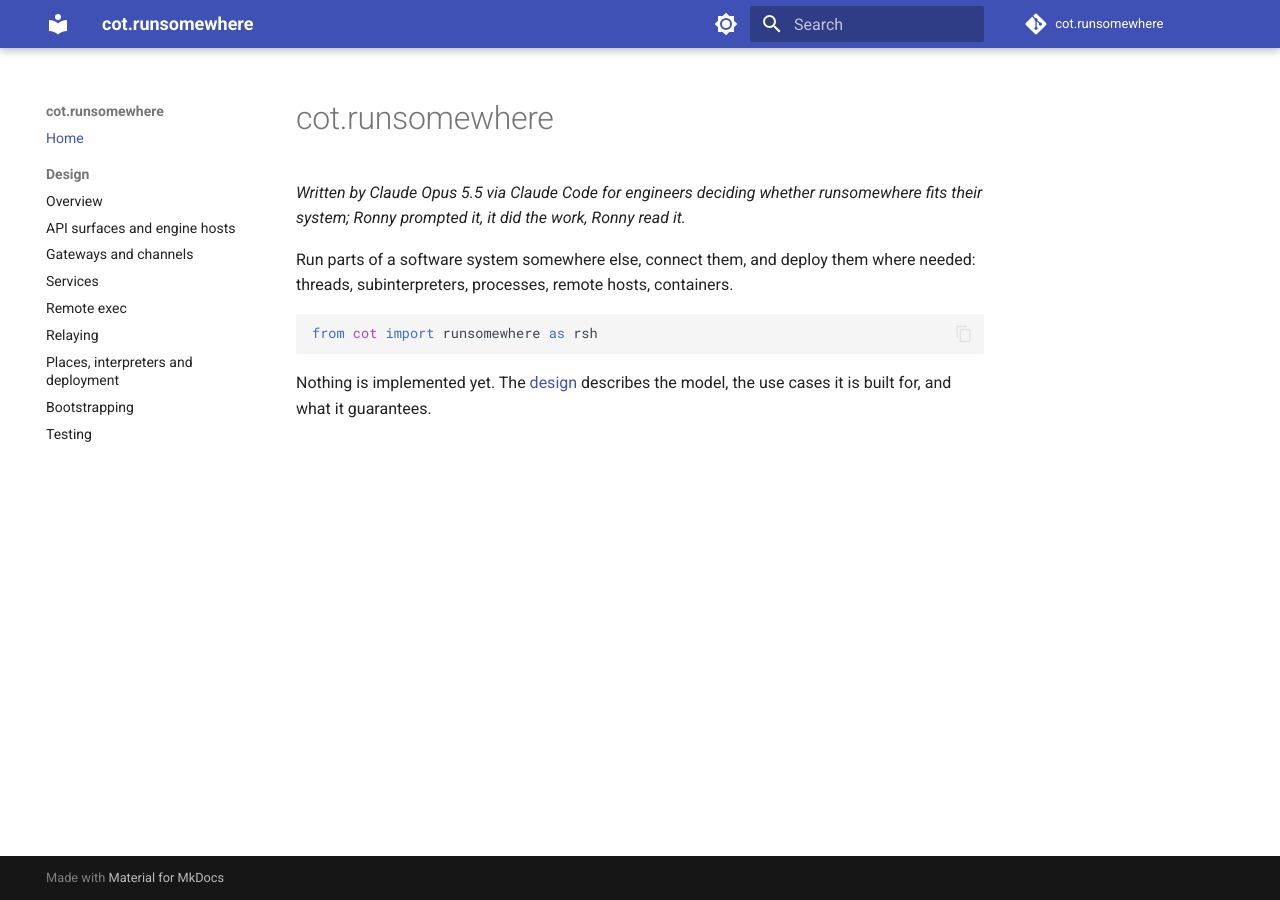
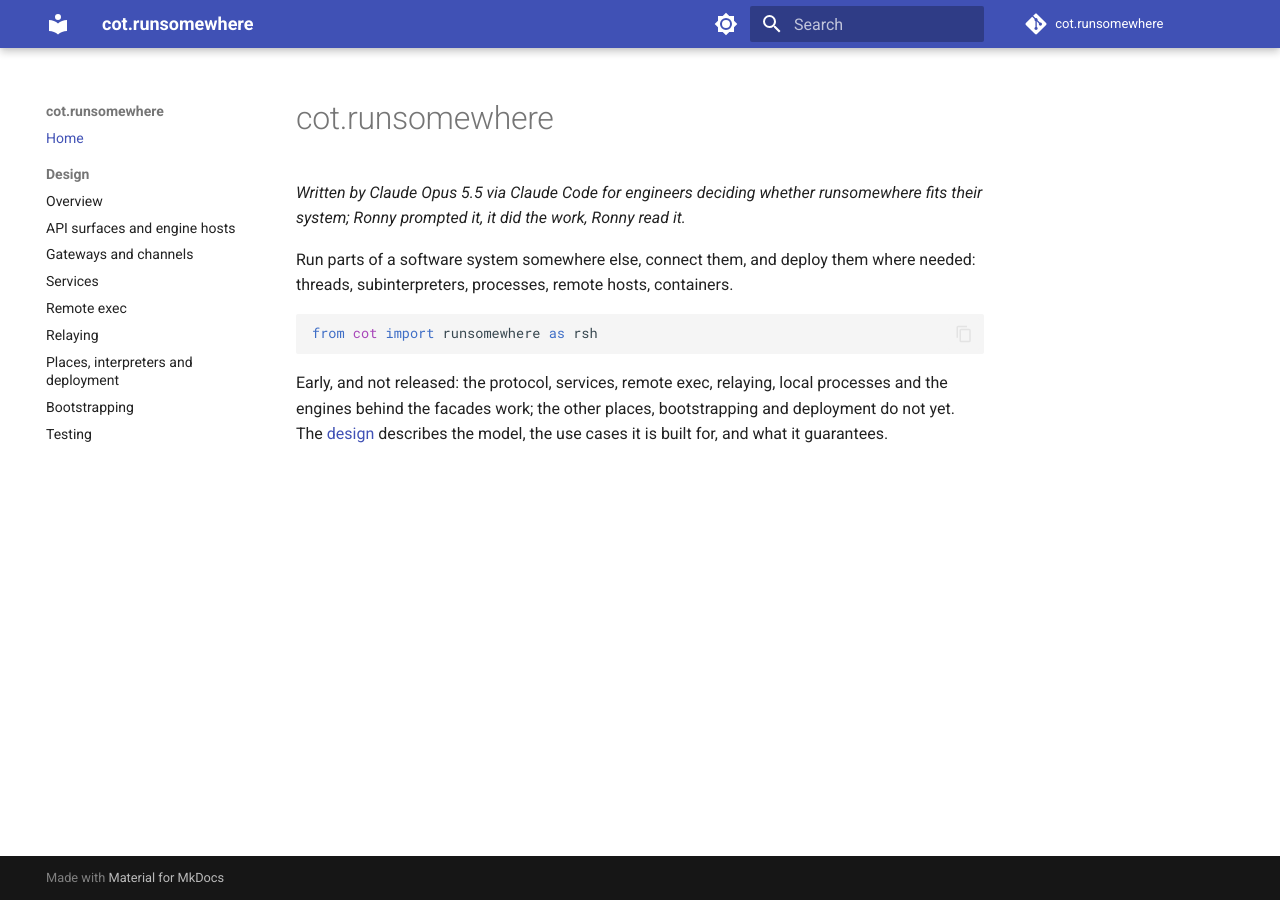
Before and after one commit to cogs-of-testing/cot.runsomewhere, an MkDocs documentation site: the page built from docs/index.md, in a window 1280 px wide. Built offline with MkDocs 1.6.1 and Material for MkDocs 9.7.7, drawn with Linux system fonts in a browser that asks for light colours; comment, search, counter and statistics services are not loaded.

Commit message:
docs: say what works now instead of "nothing is implemented"
The README, the docs index and the design index said nothing was
implemented. They now say what works, what does not yet, and which steps
of the build order landed in this pull request.

Co-Authored-By: Claude Opus 5.5 via Claude Code <noreply@anthropic.com>

````diff
--- a/docs/index.md
+++ b/docs/index.md
@@ -11,5 +11,7 @@ where needed: threads, subinterpreters, processes, remote hosts, containers.
 from cot import runsomewhere as rsh
 ```
 
-Nothing is implemented yet. The [design](design/index.md) describes the model,
-the use cases it is built for, and what it guarantees.
+Early, and not released: the protocol, services, remote exec, relaying, local
+processes and the engines behind the facades work; the other places,
+bootstrapping and deployment do not yet. The [design](design/index.md)
+describes the model, the use cases it is built for, and what it guarantees.
````
Also changed, not shown: README.md (+12 -1 lines), docs/design/index.md (+7 -2 lines).
